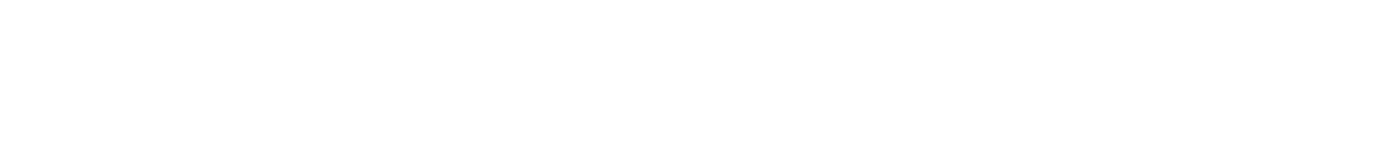
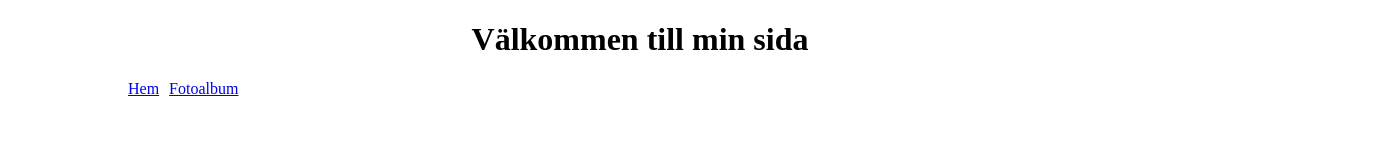
Before and after one commit to Thosin1233/school-project, a plain HTML site: page index.html in a window 1280 px wide. Shown: the whole page, 1392 px wide, since content can reach past the window. Drawn offline with Linux system fonts and the light colour scheme.

Commit message:
Update index.html
Uppdatering med ändringar

```diff
--- a/index.html
+++ b/index.html
@@ -2,10 +2,29 @@
 <html lang="sv">
 <head>
     <meta charset="UTF-8">
-    <meta name="viewport" content="width='device-width', initial-scale=1.0">
-    <title>Document</title>
+    <meta name="viewport" content="width=device-width, initial-scale=1.0">
+    <title>Min Sida</title>
+    <style>
+        h1{
+            text-align: center;
+
+        }
+        .links{
+            display: flex;
+            transform: translate(120px,0px);
+            gap: 10px;
+        }
+    </style>
 </head>
 <body>
+    <h1>Välkommen till min sida</h1>
+    <nav class="links">
+        <a href="index.html">Hem</a>
+        <a href="photos.html">Fotoalbum</a>
+    </nav>
+    <div class="bild1">
+        <picture></picture>
+    </div>
 
 </body>
 </html>
```
